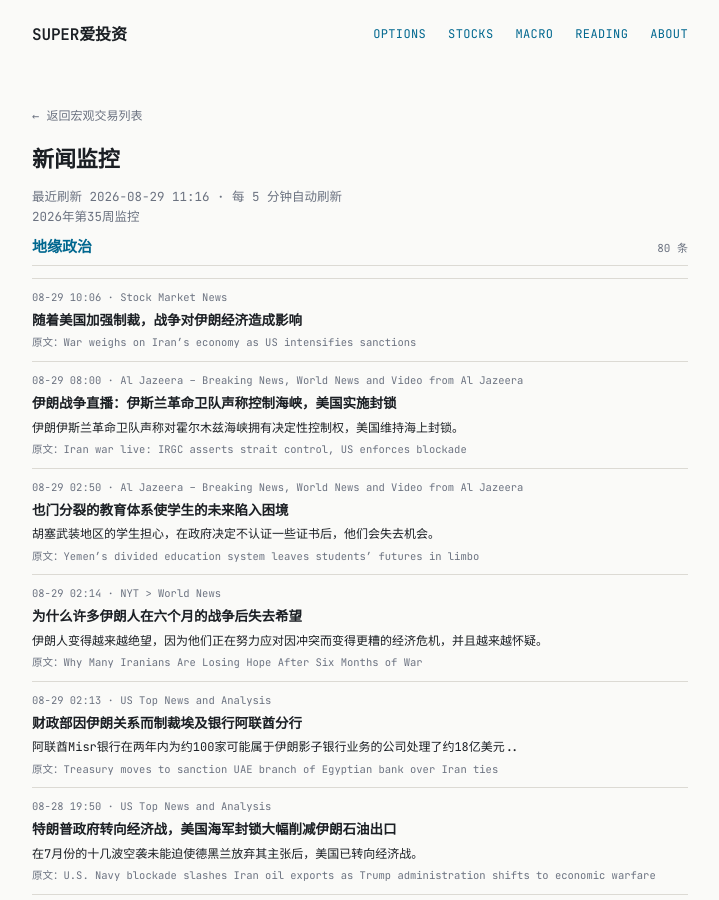
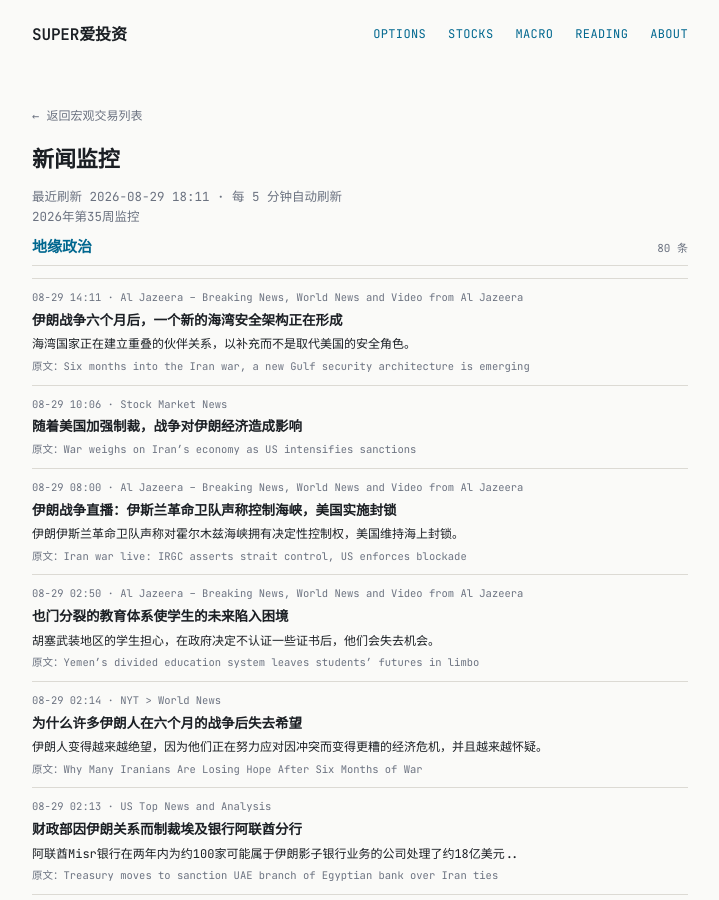
Before and after one commit to tang3super/tang3super.github.io, a Jekyll site: the page built from macro-trade/news-digest.md, in a window 1280 px wide and 900 px high. Shown: the whole window, without its empty margins (280-999 px from the left). Built offline with Jekyll 4.4.1, drawn with Linux system fonts in a browser that asks for light colours; some of the changed text lies outside the part shown.

Commit message:
sync news-digest article

```diff
--- a/macro-trade/news-digest.md
+++ b/macro-trade/news-digest.md
@@ -5,11 +5,18 @@ title: 新闻监控
 date: '2026-08-29'
 summary: 2026年第35周监控
 week_label: 2026年第35周监控
-last_updated: 2026-08-29 11:16
+last_updated: 2026-08-29 18:11
 refresh_note: 每 5 分钟自动刷新
 topics:
 - name: 地缘政治
   items:
+  - title: Six months into the Iran war, a new Gulf security architecture is emerging
+    summary: Gulf states are building overlapping partnerships that complement, rather than replace, the US security role.
+    link: https://www.aljazeera.com/opinions/2026/8/29/six-months-into-the-iran-war-a-new-gulf-security-architecture-is-emerging?traffic_source=rss
+    source: Al Jazeera – Breaking News, World News and Video from Al Jazeera
+    time: 08-29 14:11
+    title_zh: 伊朗战争六个月后，一个新的海湾安全架构正在形成
+    summary_zh: 海湾国家正在建立重叠的伙伴关系，以补充而不是取代美国的安全角色。
   - title: War weighs on Iran’s economy as US intensifies sanctions
     summary: ''
     link: https://www.investing.com/news/stock-market-news/war-weighs-on-irans-economy-as-us-intensifies-sanctions-4881923
```
Also changed, not shown: other parts of macro-trade/news-digest.md (+0 -7 lines).
